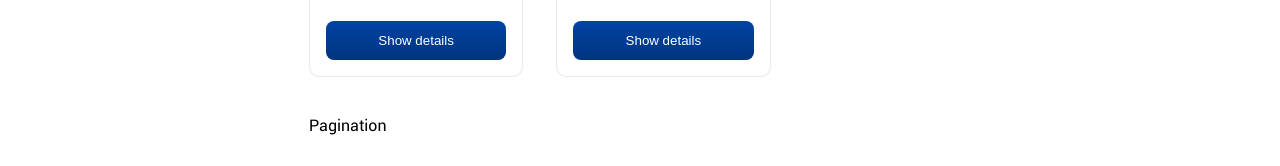
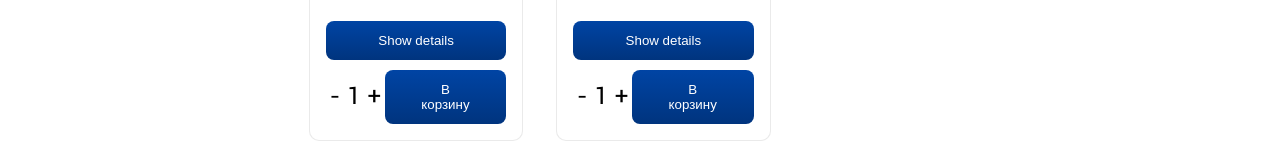
Before and after one commit to Maria0701/rss2022q3, a React (Create React App) app: page / in a window 1280 px wide. Shown: the part 616-782 px from the top of the page. Built offline with nearby package versions, Linux system fonts and the light colour scheme.

Commit message:
feat: add component sending product to cart

```diff
--- /dev/null
+++ b/src/components/addProductToCart/AddProductToCart.tsx
@@ -0,0 +1,24 @@
+import './addProductToCart.css'
+import { CountOfProduct } from '../countOfProduct/CountOfProduct'
+import { Btn } from '../btns/btn'
+import { useState } from 'react'
+
+export function AddProductToCart () {
+  const [count, setCount] = useState(1)
+
+  const decreaseCount = (): void => {
+    setCount((el) => el > 0 ? el -= 1 : 0)
+  }
+
+  const increaseCount = (): void => {
+    setCount((el) => el += 1)
+  }
+  const blockBtn = count ? '' : "blockBtn"
+  const styleBtn = ['btn__addToCart', blockBtn]
+  return (
+    <div className="productToCart">
+      <CountOfProduct count = {count} decreaseCount = {decreaseCount} increaseCount ={increaseCount}/>
+      <Btn eltClass={styleBtn.join(' ')} btnText='В корзину' />
+    </div>
+  )
+}
--- /dev/null
+++ b/src/components/addProductToCart/addProductToCart.css
@@ -0,0 +1,19 @@
+/* .productToCart {
+  width: 80%;
+  height: 100px;
+  border-radius: 5px solid red;
+} */
+
+/* .btn__addToCart {
+  width: 140px;
+} */
+
+.productToCart {
+  margin-top: 10px;
+  display: flex;
+  justify-content: space-between;
+  align-items: center;
+}
+.blockBtn {
+  background: rgb(99, 93, 93);
+}
--- /dev/null
+++ b/src/components/countOfProduct/CountOfProduct.tsx
@@ -0,0 +1,18 @@
+import './countOfProduct.css'
+
+interface ICount {
+  decreaseCount: () => void
+  increaseCount: () => void
+  count: number
+}
+
+export function CountOfProduct ({decreaseCount, increaseCount, count}: ICount) {
+
+  return (
+    <div className="container__count">
+      <span onClick={decreaseCount}>-</span>
+      <span>{count}</span>
+      <span onClick={increaseCount}>+</span>
+    </div>
+  )
+}
--- /dev/null
+++ b/src/components/countOfProduct/countOfProduct.css
@@ -0,0 +1,10 @@
+.container__count{
+  width: 40%;
+  display: flex;
+  justify-content: space-around;
+  cursor: pointer;
+}
+
+.container__count span {
+  font-size: 24px;
+}
--- a/src/components/productCard/ProductCard.tsx
+++ b/src/components/productCard/ProductCard.tsx
@@ -2,6 +2,7 @@ import { useState } from "react"
 import { IProductCard } from "../../models/models"
 import { Btn } from "../btns/btn"
 import './productCard.css'
+import { AddProductToCart } from "../addProductToCart/AddProductToCart"
 
 interface IProductProps {
   product: IProductCard
@@ -27,6 +28,7 @@ export function ProductCard ({product}: IProductProps) {
 
         </div>
       }
+      <AddProductToCart/>
     </div>
 
   )
```
